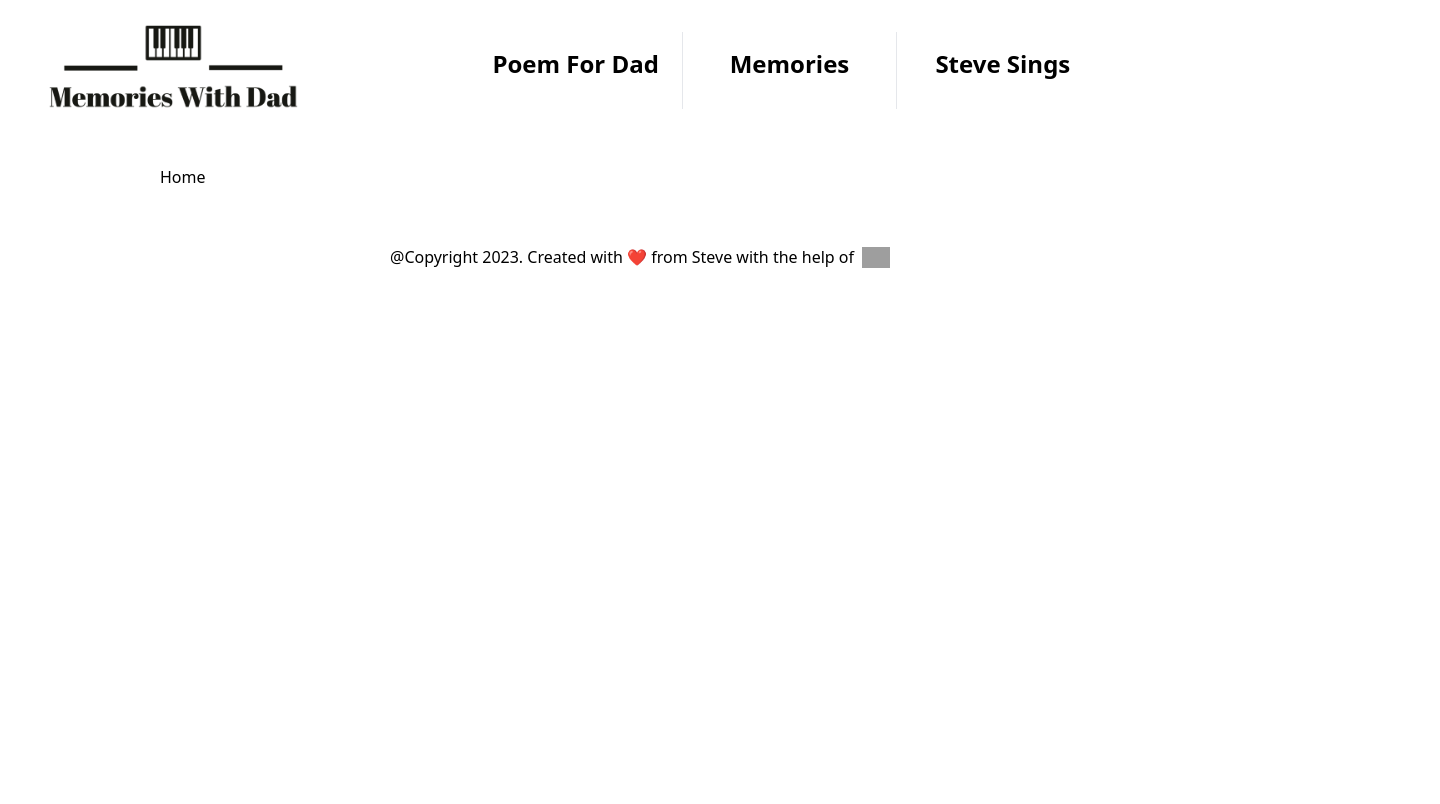
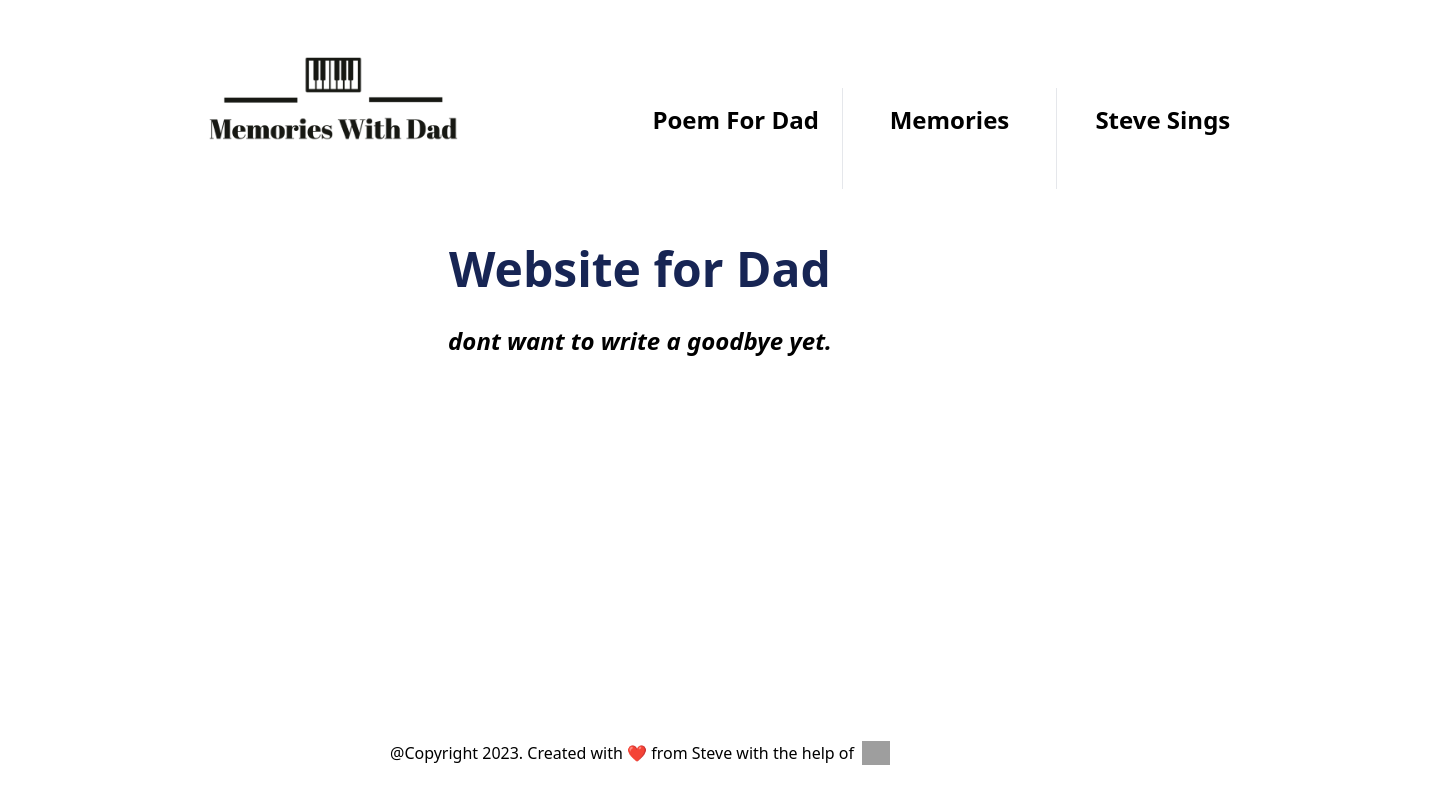
Before and after one commit to stevechez/pianoshorts, a Next.js app: page / in a window 1280 px wide. Shown: the top 804 px of the page, 1440 px wide, since content can reach past the window. Built offline with nearby package versions, Linux system fonts and the light colour scheme; grey boxes are pictures that could not be loaded.

Commit message:
text changes

```diff
--- a/components/Footer.js
+++ b/components/Footer.js
@@ -2,7 +2,7 @@ import Image from "next/image";
 
 const Footer = () => {
   return (
-    <div className="flex items-center justify-center my-8">
+    <div className="flex justify-center">
       <p>@Copyright 2023. Created with ❤️ from Steve with the help of</p>
       <Image
         src="/ChatGPT_logo.svg"
--- a/components/Layout.js
+++ b/components/Layout.js
@@ -4,9 +4,11 @@ import Footer from "./Footer";
 export default function Layout({ children }) {
   return (
     <>
-      <Navbar />
-      <main className="container w-9/12 mx-auto my-14">{children}</main>
-      <Footer />
+      <main className="container w-9/12 mx-auto my-14 vh">
+        <Navbar />
+        {children}
+        <Footer />{" "}
+      </main>
     </>
   );
 }
--- a/components/Navbar.js
+++ b/components/Navbar.js
@@ -6,7 +6,7 @@ const Navbar = () => {
     <>
       <header>
         <div className="w-screen mx-auto flex justify-center">
-          <Link href="/" className="mt-6 ml-12">
+          <Link href="/" className="mb-12 ml-12">
             <Image
               src="/images/logo.png"
               width={250}
--- a/pages/index.js
+++ b/pages/index.js
@@ -1,7 +1,19 @@
 import Layout from "@/components/Layout";
 
 const Home = () => {
-  return <div>Home</div>;
+  return (
+    <div className="flex items-center justify-center flex-col container w-full mx-auto mb-96">
+      <div className="">
+        <h1 className="text-5xl font-black text-blue-950 mt-14 mb">
+          Website for Dad
+        </h1>
+      </div>
+
+      <div className="text-2xl mt-8 font-semibold italic">
+        dont want to write a goodbye yet.
+      </div>
+    </div>
+  );
 };
 
 export default Home;
--- a/pages/stevesings.js
+++ b/pages/stevesings.js
@@ -5,7 +5,7 @@ const Memories = () => {
         <h1 className="abrilFF text-6xl font-bold text-center mt-14 mb-4">
           Memories With Dad
         </h1>
-        <h4 className="petrona text-3xl italic text-center text-sky-900">
+        <h4 className="petrona text-3xl italic text-center text-black">
           (Steve tries his hand at singing for the very first time on tape)
         </h4>
         <p className="petrona text-3xl text-center my-8 px-20 text-sky-900 mt-24">
```
